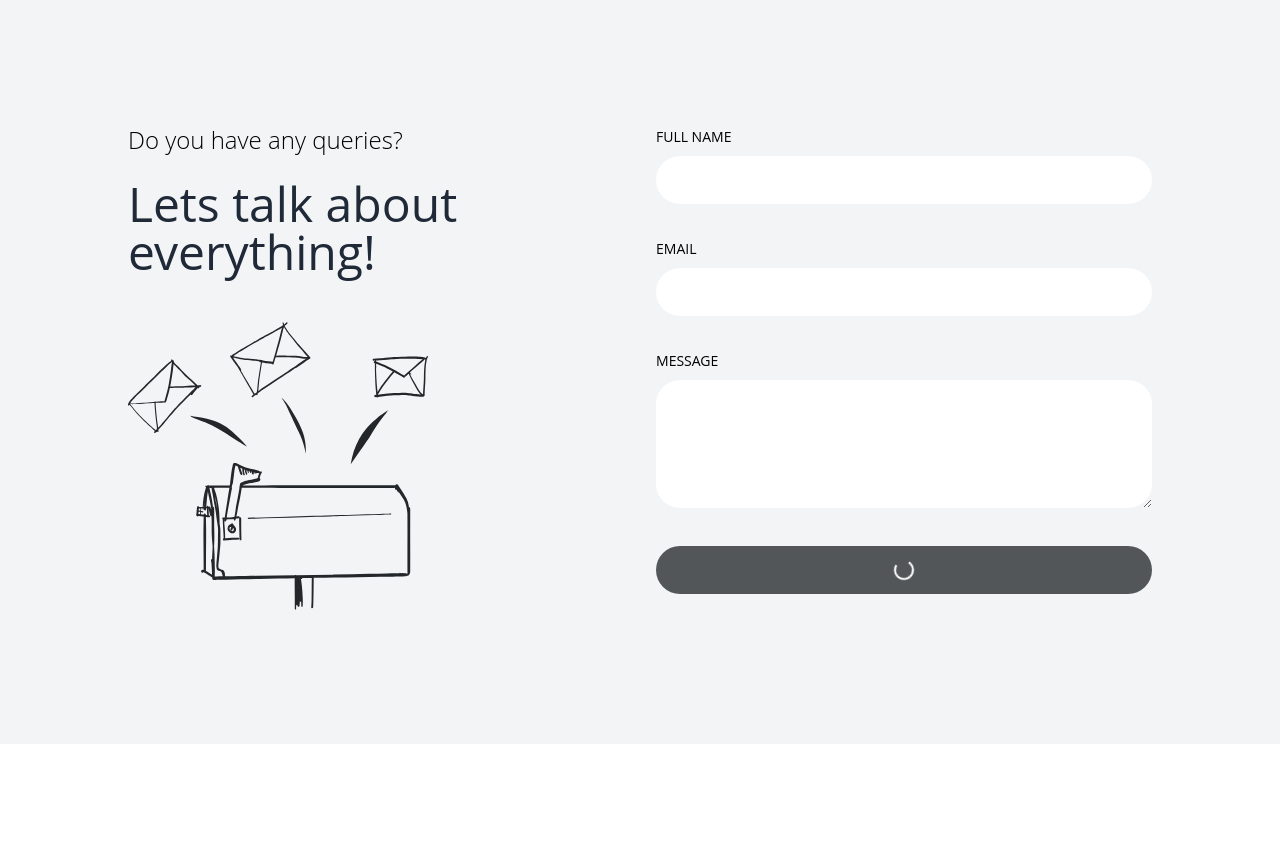
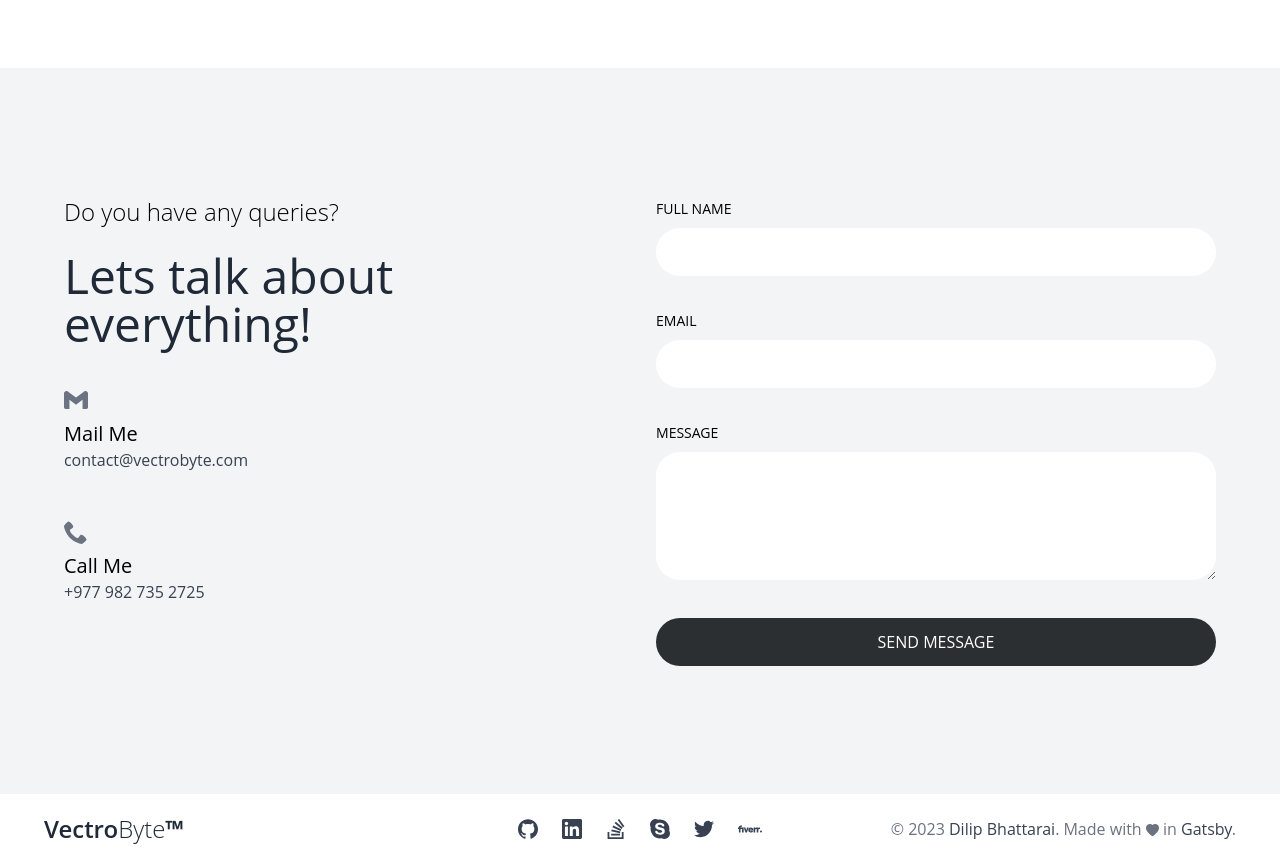
Before and after one commit to vectrobyte/vectrobyte.com, a Gatsby site: page / in a window 1280 px wide. Shown: the part 1460-2324 px from the top of the page. Before the commit the page ends 2204 px from the top, so only its background shows below. Built offline with nearby package versions, Linux system fonts and the light colour scheme; Gatsby itself is replaced by a stand-in of ours.

Commit message:
feat: design footer and fix other design issues

```diff
--- a/package.json
+++ b/package.json
@@ -27,6 +27,7 @@
     "@types/node": "^17.0.31",
     "@types/react": "^17.0.44",
     "@types/react-dom": "^17.0.16",
+    "@types/react-helmet": "^6.1.6",
     "@typescript-eslint/eslint-plugin": "^5.57.0",
     "@typescript-eslint/parser": "^5.57.0",
     "autoprefixer": "^10.4.14",
--- a/src/components/AboutMe.tsx
+++ b/src/components/AboutMe.tsx
@@ -8,7 +8,7 @@ const AboutMe: React.FC<AboutMeProps> = () => {
   return (
     <section aria-label="about-me" className="py-16 lg:py-32">
       <div className="container mx-auto flex flex-wrap xl:items-center">
-        <div className="hidden md:block transition-colors w-[300px] lg:w-[350px] mt-16 xl:mt-0 px-4 sm:px-6 lg:px-8">
+        <div className="hidden md:block transition-colors w-[300px] lg:w-[350px] mt-16 px-4 sm:px-6 lg:px-8">
           <RoundAvatar />
         </div>
 
@@ -21,7 +21,7 @@ const AboutMe: React.FC<AboutMeProps> = () => {
             <RoundAvatar className="block md:hidden mx-auto w-[250px] sm:w-[300px] my-10" />
           </div>
 
-          <div className="text-gray-600 text-sm lg:text-sm dark:text-gray-300 transition-colors flex flex-col gap-3">
+          <div className="text-gray-600 text-sm lg:text-base dark:text-gray-300 transition-colors flex flex-col gap-3">
             <p>
               Hi, I&apos;m Dilip Bhattarai, Full-Stack Engineer from Nepal with a passion for
               building robust and scalable solutions using modern technologies.
--- a/src/components/ContactMe.tsx
+++ b/src/components/ContactMe.tsx
@@ -2,13 +2,16 @@ import React, { useState } from 'react';
 
 type ContactMeProps = React.HTMLAttributes<HTMLElement>;
 
+import { ImPhone } from 'react-icons/im';
+import { SiGmail } from 'react-icons/si';
+
+import Anchor from './base/Anchor';
 import Button from './base/Button';
 import Textarea from './base/Textarea';
 import TextInput from './base/TextInput';
-import Mailbox from './svgs/Mailbox';
 
 const ContactMe: React.FC<ContactMeProps> = () => {
-  const [loading, setLoading] = useState(true);
+  const [loading, setLoading] = useState(false);
 
   const handleSubmit: React.FormEventHandler<HTMLFormElement> = (
     event: React.FormEvent<HTMLFormElement>
@@ -33,29 +36,42 @@ const ContactMe: React.FC<ContactMeProps> = () => {
 
   return (
     <section className="relative bg-gray-100 dark:bg-primary w-full h-full py-16 lg:py-32 transition-colors">
-      <div className="container px-8 grid gap-8 grid-cols-1 md:grid-cols-2 md:px-12 lg:px-16 xl:px-32 mx-auto">
+      <div className="container px-4 grid gap-8 grid-cols-1 md:grid-cols-2 lg:px-12 xl:px-16 mx-auto">
         <div className="flex flex-col justify-between">
           <div className="text-center md:text-left">
-            <p className="font-light text-2xl mb-6 dark:text-gray-300">Do you have any queries?</p>
+            <p className="font-light text-xl lg:text-2xl mb-6 dark:text-gray-300">
+              Do you have any queries?
+            </p>
 
-            <h2 className="text-4xl lg:text-5xl text-gray-800 dark:text-white leading-tight transition-colors mb-10">
+            <h2 className="text-3xl lg:text-5xl text-gray-800 dark:text-white leading-tight transition-colors mb-10">
               Lets talk about <br /> everything!
             </h2>
 
-            <Mailbox className="h-[300px] w-[300px] mx-auto lg:mx-0 text-secondary dark:text-gray-100" />
+            <div className="dark:text-gray-100 transition-colors mb-12">
+              <SiGmail className="mb-2 text-2xl inline text-gray-500" />
+              <p className="text-xl">Mail Me</p>
+              <Anchor href="mailto:contact@vectrobyte.com">contact@vectrobyte.com</Anchor>
+            </div>
+            <div className="dark:text-gray-100 transition-colors mb-12">
+              <ImPhone className="mb-2 text-2xl inline text-gray-500" />
+              <p className="text-xl">Call Me</p>
+              <Anchor href="tel:+9779827352725">+977 982 735 2725</Anchor>
+            </div>
           </div>
         </div>
         <form name="contact" method="POST" data-netlify="true" onSubmit={handleSubmit}>
           <div>
-            <span className="uppercase text-sm dark:text-gray-300">Full Name</span>
+            <span className="uppercase text-sm dark:text-gray-300 transition-colors">
+              Full Name
+            </span>
             <TextInput name="full_name" />
           </div>
           <div className="mt-8">
-            <span className="uppercase text-sm dark:text-gray-300">Email</span>
-            <TextInput type="email" name="email" />
+            <span className="uppercase text-sm dark:text-gray-300 transition-colors">Email</span>
+            <TextInput type="email" name="email" placeholder="" />
           </div>
           <div className="mt-8">
-            <span className="uppercase text-sm dark:text-gray-300">Message</span>
+            <span className="uppercase text-sm dark:text-gray-300 transition-colors">Message</span>
             <Textarea name="message" />
           </div>
           <div className="mt-8">
--- /dev/null
+++ b/src/components/Footer.tsx
@@ -0,0 +1,74 @@
+import React from 'react';
+import { BsHeartFill } from 'react-icons/bs';
+import {
+  SiFiverr,
+  SiGithub,
+  SiLinkedin,
+  SiSkype,
+  SiStackoverflow,
+  SiTwitter,
+} from 'react-icons/si';
+
+import Anchor from './base/Anchor';
+
+type FooterProps = React.HTMLAttributes<HTMLElement>;
+
+const Footer: React.FC<FooterProps> = () => {
+  const year = new Date().getFullYear();
+
+  return (
+    <footer className="relative z-10 bg-white dark:bg-secondary transition-colors">
+      <div className="container mx-auto px-4 sm:px-6 lg:px-8">
+        <div className="grid grid-cols-1 lg:grid-cols-3 min-h-[70px]">
+          <div className="p-3 flex items-center justify-center lg:justify-start">
+            <a
+              href="/"
+              className="text-2xl font-bold text-gray-800 dark:text-gray-200 transition-colors"
+            >
+              <span className="font-semibold">Vectro</span>
+              <span className="font-thin">Byte</span>™
+            </a>
+          </div>
+
+          <div className="p-3 w-full flex items-center justify-center gap-6 text-secondary text-xl dark:text-gray-500">
+            <Anchor href="https://github.com/vectrobyte">
+              <SiGithub />
+            </Anchor>
+            <Anchor href="https://linkedin.com/in/vectrobyte">
+              <SiLinkedin />
+            </Anchor>
+            <Anchor href="https://stackoverflow.com/users/12417416/vectrobyte">
+              <SiStackoverflow />
+            </Anchor>
+            <Anchor href="skype:dilip_bhattarai_1?chat">
+              <SiSkype />
+            </Anchor>
+            <Anchor href="https://twitter.com/vectrobyte">
+              <SiTwitter />
+            </Anchor>
+            <Anchor href="https://fiverr.com/vectrobyte" className="text-2xl">
+              <SiFiverr />
+            </Anchor>
+          </div>
+
+          <div className="p-3 w-full text-gray-500 flex items-center gap-1 justify-center flex-wrap mx-auto lg:justify-end">
+            <p className="flex w-max items-center">
+              © {year}&nbsp;<Anchor href="/">Dilip Bhattarai</Anchor>.
+            </p>
+            <p className="w-max">
+              Made with&nbsp;
+              <BsHeartFill size={13} className="inline" />
+              &nbsp;in&nbsp;
+              <Anchor target="_blank" rel="noreferrer noopener" href="https://gatsbyjs.com">
+                Gatsby
+              </Anchor>
+              .
+            </p>
+          </div>
+        </div>
+      </div>
+    </footer>
+  );
+};
+
+export default Footer;
--- a/src/components/Navbar.tsx
+++ b/src/components/Navbar.tsx
@@ -1,4 +1,3 @@
-import { Link } from 'gatsby';
 import React from 'react';
 import { FaMoon, FaSun } from 'react-icons/fa';
 
@@ -12,13 +11,13 @@ const Navbar = () => {
       <div className="container mx-auto px-4 sm:px-6 lg:px-8">
         <div className="flex justify-between h-20">
           <div className="flex-shrink-0 flex items-center">
-            <Link
-              to="/"
+            <a
+              href="/"
               className="text-2xl font-bold text-gray-800 dark:text-gray-200 transition-colors"
             >
               <span className="font-semibold">Vectro</span>
               <span className="font-thin">Byte</span>™
-            </Link>
+            </a>
           </div>
 
           <div className="flex items-center">
--- /dev/null
+++ b/src/components/base/Anchor.tsx
@@ -0,0 +1,17 @@
+import React from 'react';
+
+type Anchor = React.AnchorHTMLAttributes<HTMLAnchorElement>;
+
+const Anchor: React.FC<Anchor> = ({ href, children, className = '', ...props }) => {
+  return (
+    <a
+      href={href}
+      className={`text-gray-700 dark:text-gray-400 hover:text-gray-600 hover:dark:text-gray-200 transition-colors ${className}`}
+      {...props}
+    >
+      {children}
+    </a>
+  );
+};
+
+export default Anchor;
--- a/src/components/base/Button.tsx
+++ b/src/components/base/Button.tsx
@@ -9,13 +9,15 @@ const Button: React.FC<ButtonProps> = ({ loading, disabled, children, className
   return (
     <button
       className={`
-      uppercase relative bg-primary dark:bg-gray-100 text-white dark:text-primary rounded-full text-base py-3 px-6 transition-colors focus:outline-none focus:shadow-outline
+      uppercase relative text-base py-3 px-6 rounded-full
+      bg-primary hover:bg-secondary dark:bg-gray-100 hover:dark:bg-white text-white dark:text-primary transition-colors
+      focus:outline-none focus:shadow-outline
       ${disabled || loading ? 'opacity-80 cursor-not-allowed' : ''}
       ${className}
       `}
     >
       {loading && (
-        <div className="absolute inset-0 z-10 text-white flex items-center justify-center">
+        <div className="absolute inset-0 z-10 flex items-center justify-center">
           <BiLoaderAlt size={24} color="inherit" className="animate-spin" />
         </div>
       )}
--- a/src/layouts/index.tsx
+++ b/src/layouts/index.tsx
@@ -1,7 +1,6 @@
-import React, { ReactNode, useEffect } from 'react';
+import React, { ReactNode } from 'react';
 
 import Navbar from '../components/Navbar';
-import { useLocalStorage } from '../hooks/useLocalStorage';
 
 type Props = {
   children: ReactNode;
--- a/src/pages/index.tsx
+++ b/src/pages/index.tsx
@@ -2,6 +2,7 @@ import React from 'react';
 
 import AboutMe from '../components/AboutMe';
 import ContactMe from '../components/ContactMe';
+import Footer from '../components/Footer';
 import Hero from '../components/Hero';
 import Layout from '../layouts';
 import { ThemeProvider } from '../providers/ThemeProvider';
@@ -13,6 +14,7 @@ const IndexPage = () => {
         <Hero />
         <AboutMe />
         <ContactMe />
+        <Footer />
       </Layout>
     </ThemeProvider>
   );
--- /dev/null
+++ b/src/services/models/SiteMeta.ts
@@ -0,0 +1,6 @@
+export type SiteMeta = {
+  title: string;
+  description: string;
+  slug: string;
+  isBlog: boolean;
+};
```
Also changed, not shown: 1 other file.
